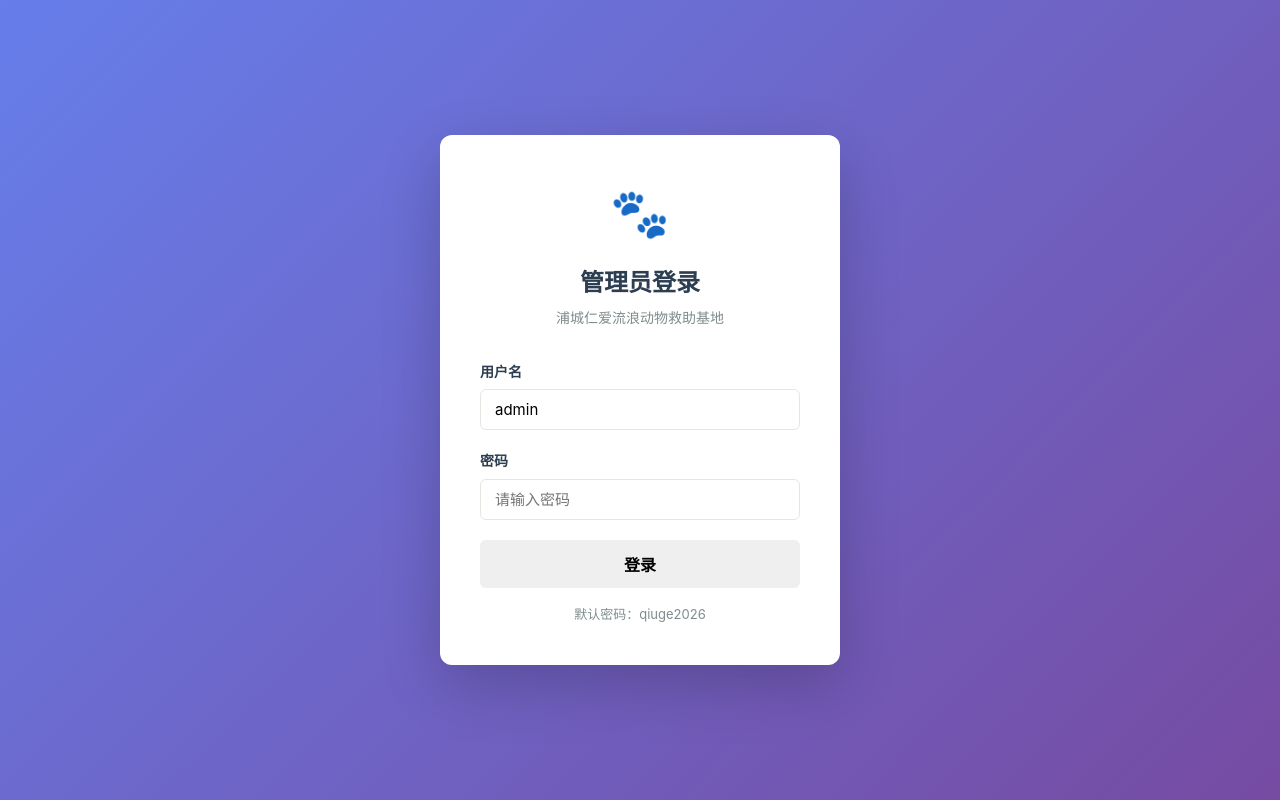
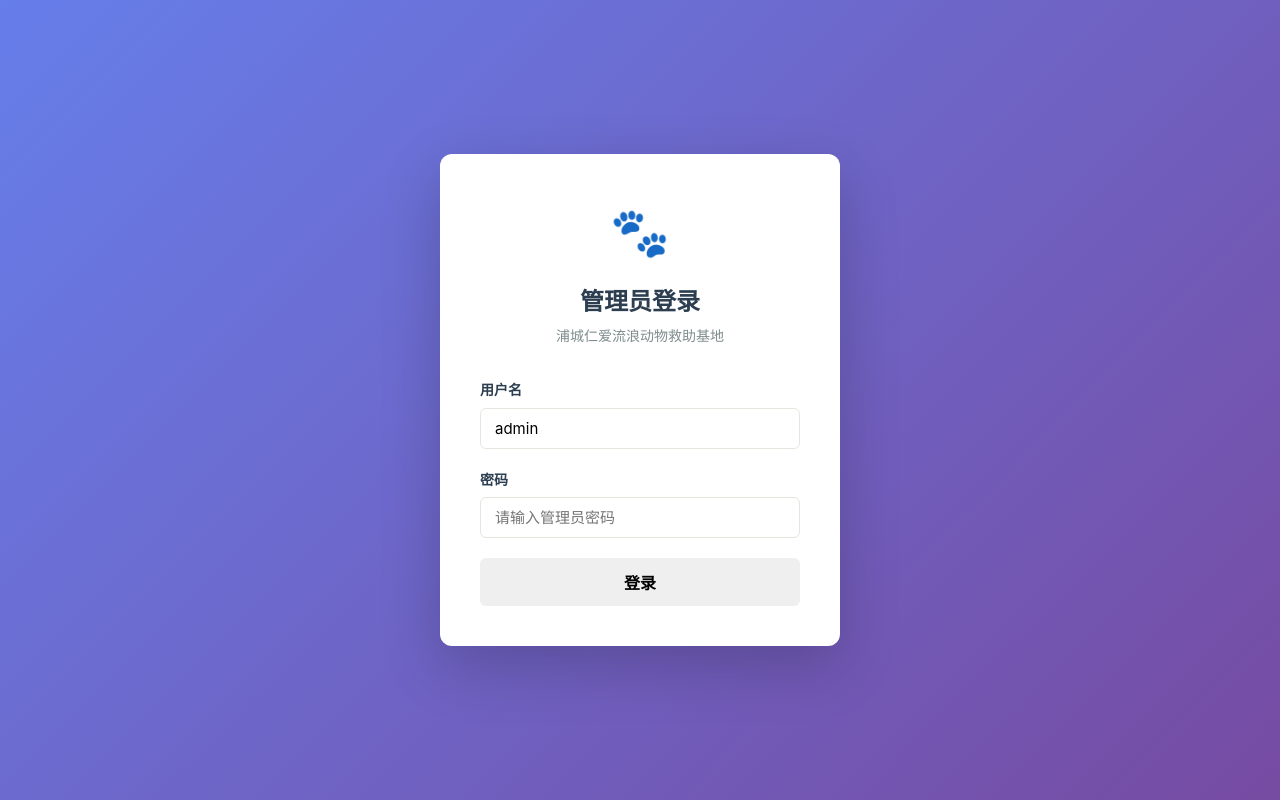
Before and after one commit to xiaoran36613-debug/pucheng-dog-rescue, a Flask app: page /admin/login in a window 1280 px wide. Run offline with Flask 3, Linux system fonts and the light colour scheme; data that the repository does not hold is empty.

Commit message:
security: remove exposed default admin password from login page

```diff
--- a/templates/admin/login.html
+++ b/templates/admin/login.html
@@ -29,12 +29,10 @@
             </div>
             <div class="form-group">
                 <label>密码</label>
-                <input type="password" name="password" placeholder="请输入密码" required>
+                <input type="password" name="password" placeholder="请输入管理员密码" required autocomplete="current-password">
             </div>
             <button type="submit" class="btn btn-login">登录</button>
         </form>
-
-        <p class="login-hint">默认密码：qiuge2026</p>
     </div>
 </body>
 </html>
```
